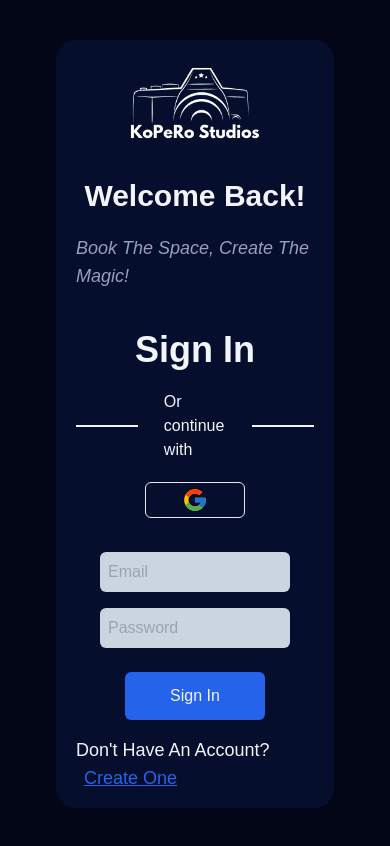
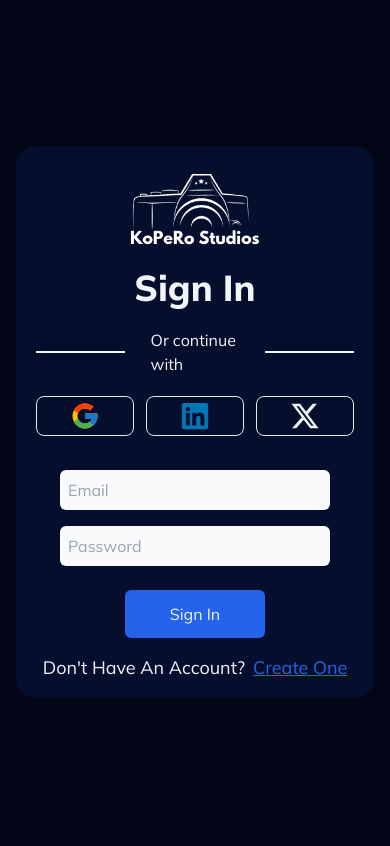
Before and after one commit to omollpeter/KoPeRo-Studios-Frontend, a React (Vite) app: page /login in a window 390 px wide. Built offline with nearby package versions, Linux system fonts and the light colour scheme.

Commit message:
Refactor Hero component to update font weight and add responsive styling

```diff
--- a/src/components/Hero.jsx
+++ b/src/components/Hero.jsx
@@ -7,13 +7,13 @@
   return (
     <div className='flex flex-col md:flex-row flex-wrap px-6 md:px-10 lg:px-20'>
       <div className='md:w-1/2 flex flex-col items-start justify-center gap-6 py-10 m-auto md:py-[4vw]'>
-        <p className='text-4xl md:text-5xl lg:text-6xl text-light font-semibold leading-tight md:leading-tight lg:leading-tight'>
+        <p className='text-4xl md:text-5xl lg:text-6xl text-light font-extrabold leading-tight md:leading-tight lg:leading-tight'>
           <i>
             Your <span className='text-blue'>Moments</span>, <br />{' '}
             <span className='text-blue'>Our</span> Lens
           </i>
         </p>
-        <p>
+        <p className='lg:text-lg'>
           We capture every moment in your life wherever,{' '}
           <br className='hidden sm:block' />
           whenever and however you need it in just few steps.
--- a/src/pages/Login.jsx
+++ b/src/pages/Login.jsx
@@ -1,12 +1,14 @@
 import { FcGoogle } from 'react-icons/fc';
 import logo from '../assets/logo_light.png';
 import { useNavigate } from 'react-router-dom';
+import { FaLinkedin } from 'react-icons/fa';
+import { FaXTwitter } from 'react-icons/fa6';
 
 const Login = () => {
   const navigate = useNavigate();
 
   return (
-    <div className='flex items-center justify-center p-10 '>
+    <div className='flex items-center justify-center h-[100vh]'>
       <div className='bg-blue bg-opacity-10 rounded-[20px] px-5 py-4 flex flex-col justify-center items-center'>
         <div className='flex flex-col justify-center items-center gap-[20px] my-[10px]'>
           <img
@@ -15,27 +17,28 @@
             className='w-[130px] cursor-pointer hover:scale-105 transition-all duration-300'
             onClick={() => navigate('/')}
           />
-          <h1 className='text-3xl font-bold mt-4'>Welcome Back!</h1>
-          <p className='italic text-lg pb-[20px] text-slate-400 hover:text-blue'>
-            Book The Space, Create The Magic!
-          </p>
-          <h1 className='text-4xl font-semibold'>Sign In</h1>
+
+          <h1 className='text-4xl font-extrabold'>Sign In</h1>
           <p className=' grid grid-cols-3 items-center gap-x-[1.6rem] before:h-[2px] before:bg-light before:block after:h-[2px] after:bg-light after:block'>
             Or continue with
           </p>
-          <FcGoogle className='border rounded-md w-[100px] h-9 p-1 cursor-pointer hover:border-blue' />
+          <div className='flex flex-row space-x-3'>
+            <FcGoogle className='border rounded-lg w-[120px] h-10 p-1 cursor-pointer hover:border-blue' />
+            <FaLinkedin className='border text-linkedin rounded-lg w-[120px] h-10 p-1 cursor-pointer hover:border-blue' />
+            <FaXTwitter className='border rounded-lg w-[120px] h-10 p-1 cursor-pointer hover:border-blue' />
+          </div>
         </div>
         <div className='p-6 w-full'>
           <form action='' className='flex flex-col gap-4 w-[100%]'>
             <input
               type='text'
               placeholder='Email'
-              className='p-2 rounded-md bg-slate-300 text-dark w-[100%]'
+              className='p-2 rounded-md bg-slate-50 text-dark w-[100%]'
             />
             <input
               type='text'
               placeholder='Password'
-              className='p-2 rounded-md bg-slate-300 text-dark w-[100%]'
+              className='p-2 rounded-md bg-slate-50 text-dark w-[100%]'
             />
           </form>
         </div>
--- a/src/pages/Register.jsx
+++ b/src/pages/Register.jsx
@@ -9,7 +9,7 @@
 
   return (
     <div className='flex items-center justify-center p-10 '>
-      <div className='bg-blue bg-opacity-10 rounded-[20px] px-5 flex flex-col justify-center items-center'>
+      <div className='bg-blue bg-opacity-10 rounded-[20px] pb-10 px-5 flex flex-col justify-center items-center'>
         <div className='flex flex-col justify-center items-center gap-[20px] my-[10px]'>
           <img
             src={logo}
@@ -17,7 +17,7 @@
             className='w-[130px] cursor-pointer hover:scale-105 transition-all duration-300'
             onClick={() => navigate('/')}
           />
-          <h1 className='text-4xl font-semibold'>Create Account</h1>
+          <h1 className='text-4xl font-extrabold'>Create Account</h1>
         </div>
         <div className='p-6'>
           <form action='' className='flex flex-col gap-4'>
@@ -25,28 +25,28 @@
               <input
                 type='text'
                 placeholder='First Name'
-                className='p-2 rounded-md bg-slate-300 text-dark'
+                className='p-2 rounded-md bg-slate-50 text-dark'
               />
               <input
                 type='text'
                 placeholder='Second Name'
-                className='p-2 rounded-md bg-slate-300 text-dark'
+                className='p-2 rounded-md bg-slate-50 text-dark'
               />
             </div>
             <input
               type='text'
               placeholder='Email'
-              className='p-2 rounded-md bg-slate-300 text-dark'
+              className='p-2 rounded-md bg-slate-50 text-dark'
             />
             <input
               type='text'
               placeholder='Password'
-              className='p-2 rounded-md bg-slate-300 text-dark'
+              className='p-2 rounded-md bg-slate-50 text-dark'
             />
             <input
               type='text'
               placeholder='Confirm Password'
-              className='p-2 rounded-md bg-slate-300 text-dark'
+              className='p-2 rounded-md bg-slate-50 text-dark'
             />
           </form>
         </div>
--- a/src/styles/global.css
+++ b/src/styles/global.css
@@ -1,4 +1,5 @@
 /* declaring common variables to use across other files */
+@import url('https://fonts.googleapis.com/css2?family=Mulish:ital,wght@0,200..1000;1,200..1000&display=swap');
 
 * {
   margin: 0;
@@ -10,7 +11,7 @@
 }
 
 body {
-  font-family: 'General Sans', sans-serif;
+  font-family: 'Mulish', sans-serif;
   background-color: #020617;
   color: #f1f5f9;
 }
```
